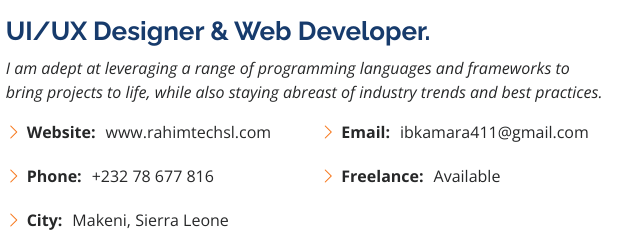
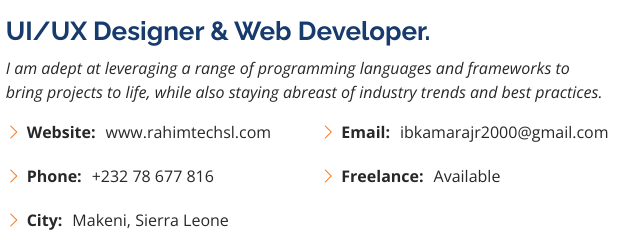
Before and after one commit to RahimTechSL/IbrahimKamara, a plain HTML site: page index.html in a window 1280 px wide. Shown: the part 1000-1240 px from the top of the page, 639-1279 px from the left. Drawn offline with nearby package versions, Linux system fonts and the light colour scheme; animation ran at ten frames a second.

Commit message:
Udate Html file

```diff
--- a/index.html
+++ b/index.html
@@ -111,7 +111,7 @@
                 <ul>
                  <!-- <li><i class="bi bi-chevron-right"></i> <strong>Age:</strong> <span>30</span></li>-->
                   <!--<li><i class="bi bi-chevron-right"></i> <strong>Degree:</strong> <span>BSc Computer Science</span></li>-->
-                  <li><i class="bi bi-chevron-right"></i> <strong>Email:</strong> <span>ibkamara411@gmail.com</span></li>
+                  <li><i class="bi bi-chevron-right"></i> <strong>Email:</strong> <span>ibkamarajr2000@gmail.com</span></li>
                   <li><i class="bi bi-chevron-right"></i> <strong>Freelance:</strong> <span>Available</span></li>
                 </ul>
               </div>
```
